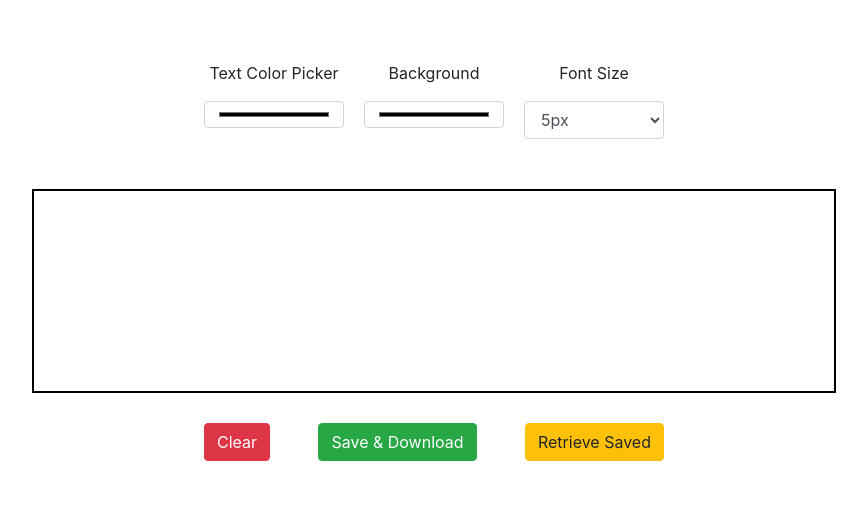
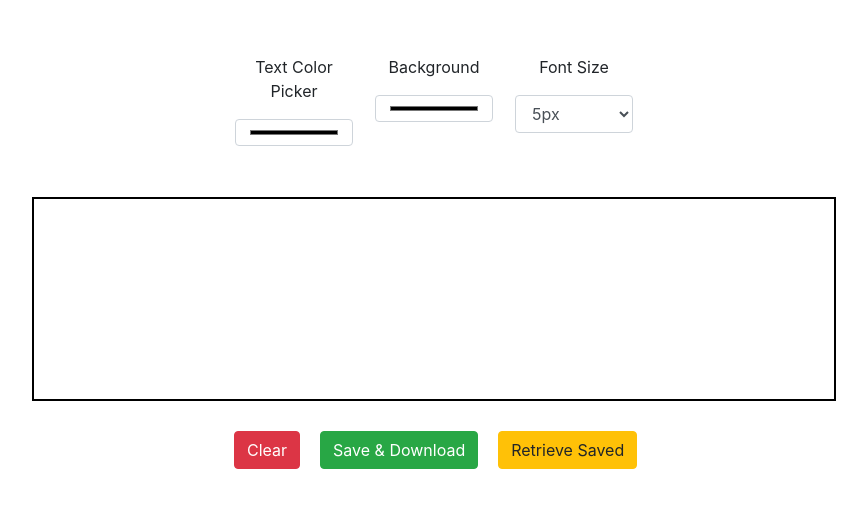
Before and after one commit to sparsh013/QuichSign, a plain HTML site: page index.html in a window 1280 px wide. Shown: the part 129-636 px from the top of the page, without its empty margins (206-1073 px from the left). Drawn offline with nearby package versions, Linux system fonts and the light colour scheme.

Commit message:
Update index.html

```diff
--- a/index.html
+++ b/index.html
@@ -19,7 +19,7 @@
             justify-content: space-between;
             align-items: center;
             width: 60%;
-            max-width: 800px;
+            max-width: 700px;
         }
 
         .top, .bottom {
@@ -35,7 +35,7 @@
 
         .top .block {
             flex: 1;
-            margin: 10px;
+            margin: 11px;
         }
 
         .block > p {
```
